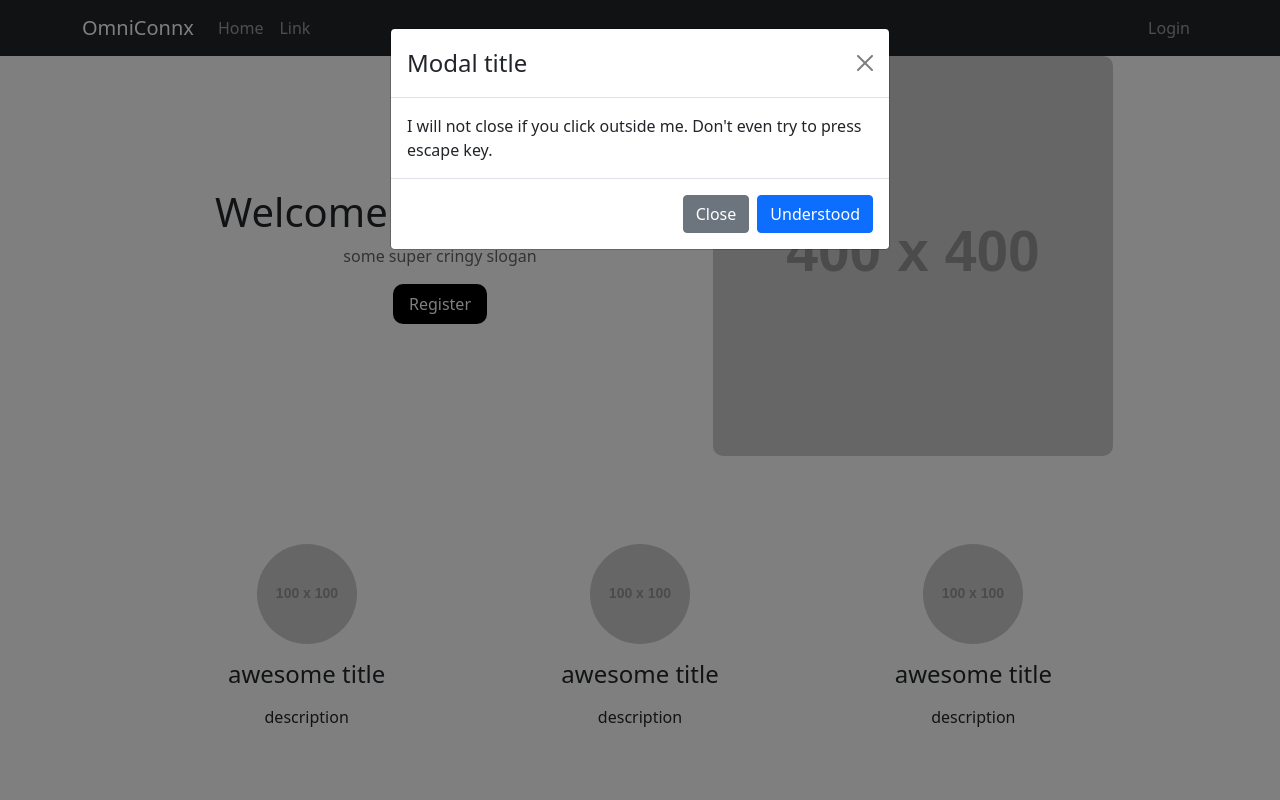
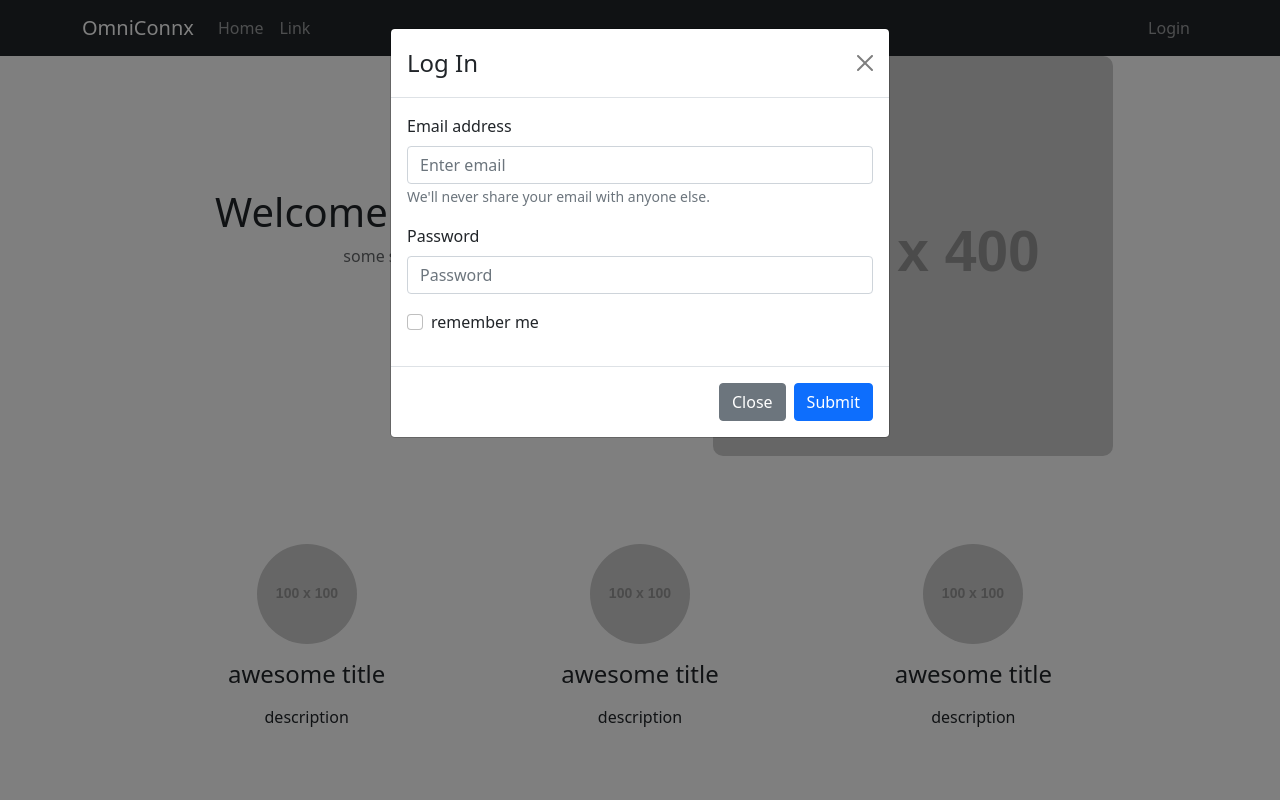
Before and after one commit to xilaluna/OmniConnx, a React (Create React App) app in the folder client/: page /#/ in a window 1280 px wide. Both pictures are taken after a click on the button "Login". Shown: the top 800 px of the page. Built offline with nearby package versions, Linux system fonts and the light colour scheme.

Commit message:
[update] login modal completed

```diff
--- a/client/src/components/Navbar/LoginModal.js
+++ b/client/src/components/Navbar/LoginModal.js
@@ -1,5 +1,5 @@
 import React, { useState } from "react"
-import { Modal, Button, Nav } from "react-bootstrap"
+import { Modal, Button, Nav, Form } from "react-bootstrap"
 
 function LoginModal() {
   const [show, setShow] = useState(false)
@@ -12,17 +12,35 @@
 
       <Modal show={show} onHide={handleClose} backdrop="static" keyboard={false}>
         <Modal.Header closeButton>
-          <Modal.Title>Modal title</Modal.Title>
+          <Modal.Title>Log In</Modal.Title>
         </Modal.Header>
+        <Form>
           <Modal.Body>
-          I will not close if you click outside me. Don't even try to press escape key.
+            <Form.Group className="mb-3" controlId="formBasicEmail">
+              <Form.Label>Email address</Form.Label>
+              <Form.Control type="email" placeholder="Enter email" />
+              <Form.Text className="text-muted">
+                We'll never share your email with anyone else.
+              </Form.Text>
+            </Form.Group>
+
+            <Form.Group className="mb-3" controlId="formBasicPassword">
+              <Form.Label>Password</Form.Label>
+              <Form.Control type="password" placeholder="Password" />
+            </Form.Group>
+            <Form.Group className="mb-3" controlId="formBasicCheckbox">
+              <Form.Check type="checkbox" label="remember me" />
+            </Form.Group>
           </Modal.Body>
           <Modal.Footer>
             <Button variant="secondary" onClick={handleClose}>
               Close
             </Button>
-          <Button variant="primary">Understood</Button>
+            <Button variant="primary" type="submit">
+              Submit
+            </Button>
           </Modal.Footer>
+        </Form>
       </Modal>
     </>
   )
```
Lines whose indentation alone changed are shown as unchanged.
